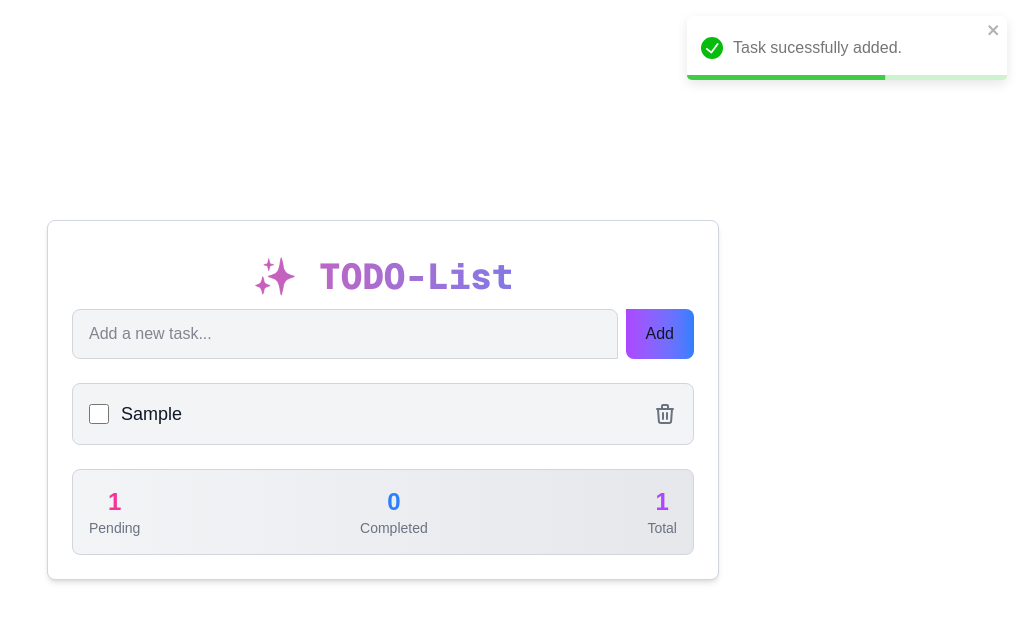
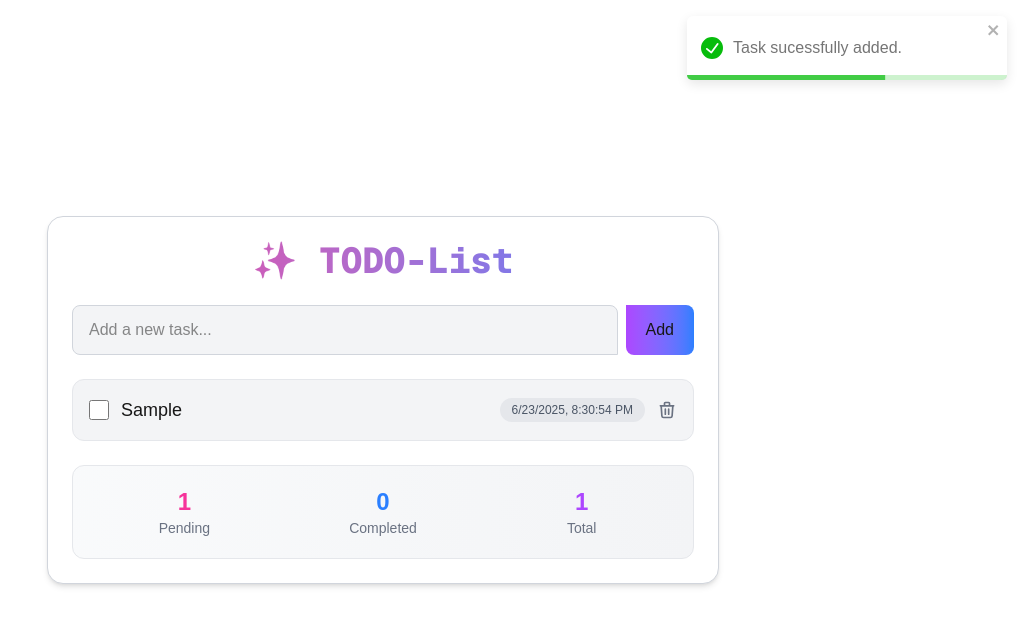
Before and after one commit to Ayomide-Philip/todo-list, a Next.js app: page / in a window 1280 px wide. Both pictures are taken after typing "Sample" into the empty fields and a click on the button "Add". Shown: the top 626 px of the page, without its empty margins (257-1280 px from the left). Built offline with nearby package versions, Linux system fonts and the light colour scheme.

Commit message:
feat: add timestamp to tasks and improve task display layout

```diff
--- a/app/page.js
+++ b/app/page.js
@@ -17,9 +17,19 @@ export default function Home() {
     localStorage.setItem("tasks", JSON.stringify(task));
   }, [task]);
 
+  function getCurrentTime() {
+    const date = new Date().toLocaleString();
+    return date;
+  }
+
   function addTask() {
     if (newTask !== "") {
-      const addNewTask = { id: task.length + 1, task: newTask, checked: false };
+      const addNewTask = {
+        id: task.length + 1,
+        task: newTask,
+        checked: false,
+        time: getCurrentTime(),
+      };
       addNewTaskFromBtn((task) => [...task, addNewTask]);
       toast.success("Task sucessfully added.");
       setNewTask("");
@@ -30,8 +40,6 @@ export default function Home() {
 
   function checkId({ id }) {
     const specifyId = id;
-    // console.log(check);
-
     addNewTaskFromBtn((task) => {
       return task.map((user) => {
         if (user.id === specifyId) {
@@ -55,8 +63,8 @@ export default function Home() {
   return (
     <>
       <ToastContainer />
-      <div className="border border-gray-300 dark:border-gray-700 shadow-md max-w-2xl w-full p-6 rounded-lg bg-white dark:bg-gray-800 text-gray-900 dark:text-gray-100 transition-all duration-300">
-        <h1 className="text-4xl font-mono font-extrabold text-center py-3 bg-clip-text text-transparent bg-gradient-to-r from-pink-500 to-blue-500">
+      <div className="max-w-2xl w-full p-6 mx-auto bg-white dark:bg-gray-900 border border-gray-300 dark:border-gray-700 rounded-2xl shadow-md transition-all duration-300">
+        <h1 className="text-4xl font-mono font-extrabold text-center mb-6 bg-clip-text text-transparent bg-gradient-to-r from-pink-500 to-blue-500">
           ✨ TODO-List
         </h1>
 
@@ -66,39 +74,48 @@ export default function Home() {
           newTask={newTask}
         />
 
-        <div id="taskList" className="space-y-3 mb-6">
-          {task.map(({ id, task, checked }) => {
-            return (
+        <div id="taskList" className="space-y-4 my-6">
+          {task.map(({ id, task, checked, time }) => (
             <div
               key={id}
-                className="flex items-center p-4 rounded-lg bg-gray-100 dark:bg-gray-700 border border-gray-300 dark:border-gray-600 hover:border-blue-400 transition-all duration-300"
+              className="flex flex-col sm:flex-row sm:items-center justify-between gap-3 p-4 rounded-xl bg-gray-100 dark:bg-gray-800 border border-gray-200 dark:border-gray-700 hover:border-blue-400 transition-all duration-300"
             >
-                <div className="flex items-center flex-1">
+              {/* Task Section */}
+              <div className="flex items-start sm:items-center flex-1">
                 <input
                   id={id}
-                    onChange={(e) => {
-                      checkId({ id: id });
-                    }}
+                  onChange={() => checkId({ id })}
                   defaultChecked={checked}
                   type="checkbox"
-                    className="h-5 w-5 rounded border-gray-400 dark:border-gray-600 bg-white dark:bg-gray-700 text-pink-500 focus:ring-pink-500 mr-3"
+                  className="h-5 w-5 mt-1 sm:mt-0 mr-3 rounded border-gray-400 dark:border-gray-600 bg-white dark:bg-gray-800 text-pink-500 focus:ring-pink-500"
                 />
                 <span
-                    className={checked ? "text-lg line-through" : "text-lg"}
+                  className={`text-lg ${
+                    checked
+                      ? "line-through text-gray-500 dark:text-gray-400"
+                      : ""
+                  }`}
                 >
                   {task}
                 </span>
               </div>
+
+              {/* Time Section */}
+              <div className="flex justify-between items-center sm:justify-end sm:items-center w-full sm:w-auto">
+                <span className="bg-gray-200 dark:bg-gray-700 text-xs text-gray-600 dark:text-gray-300 px-3 py-1 rounded-full whitespace-nowrap">
+                  {time}
+                </span>
+
+                {/* Delete Button */}
                 <button
                   id={id}
-                  onClick={() => {
-                    deleteElement(id);
-                  }}
-                  className="text-gray-500 dark:text-gray-400 hover:text-pink-500 ml-2"
+                  onClick={() => deleteElement(id)}
+                  className="ml-3 text-gray-500 dark:text-gray-400 hover:text-pink-500 transition"
+                  title="Delete"
                 >
                   <svg
                     xmlns="http://www.w3.org/2000/svg"
-                    className="h-6 w-6"
+                    className="h-5 w-5"
                     fill="none"
                     viewBox="0 0 24 24"
                     stroke="currentColor"
@@ -112,13 +129,14 @@ export default function Home() {
                   </svg>
                 </button>
               </div>
-            );
-          })}
+            </div>
+          ))}
         </div>
 
-        <div className="p-4 rounded-lg bg-gradient-to-r from-gray-100 to-gray-200 dark:from-gray-700 dark:to-gray-800 border border-gray-300 dark:border-gray-600">
-          <div className="flex justify-between text-sm">
-            <div className="text-center">
+        {/* Summary Section */}
+        <div className="p-5 rounded-xl bg-gradient-to-r from-gray-50 to-gray-100 dark:from-gray-800 dark:to-gray-900 border border-gray-200 dark:border-gray-700">
+          <div className="grid grid-cols-3 text-center gap-4 text-sm">
+            <div>
               <div
                 id="pendingCount"
                 className="text-2xl font-bold text-pink-500"
@@ -127,7 +145,7 @@ export default function Home() {
               </div>
               <div className="text-gray-500 dark:text-gray-400">Pending</div>
             </div>
-            <div className="text-center">
+            <div>
               <div
                 id="completedCount"
                 className="text-2xl font-bold text-blue-500"
@@ -136,7 +154,7 @@ export default function Home() {
               </div>
               <div className="text-gray-500 dark:text-gray-400">Completed</div>
             </div>
-            <div className="text-center">
+            <div>
               <div
                 id="totalCount"
                 className="text-2xl font-bold text-purple-500"
```
Lines whose indentation alone changed are shown as unchanged.
